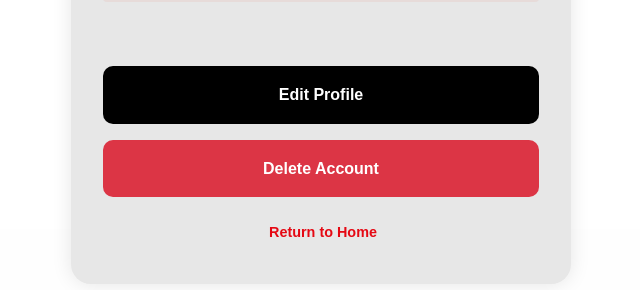
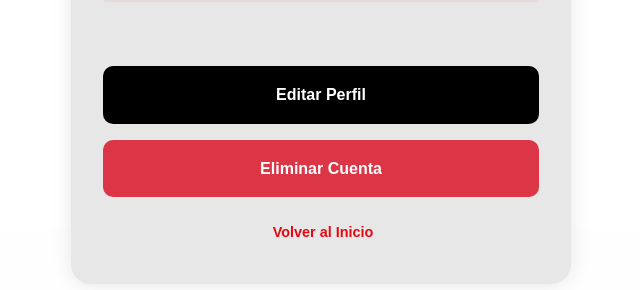
Before and after one commit to michaelRS2002/Popfix-front, a React (Vite) app: page /user in a window 1280 px wide. Shown: the part 733-1023 px from the top of the page, without its empty margins (319-959 px from the left). Built offline with nearby package versions, Linux system fonts and the light colour scheme; no server answers; sample sign-in values are in the browser's storage.

Commit message:
WCAG 3.1.1 applied and edited some comments in english instead of spanish

```diff
--- a/index.html
+++ b/index.html
@@ -1,5 +1,5 @@
 <!DOCTYPE html>
-<html lang="en">
+<html lang="es">
 
   <head>
     <meta charset="UTF-8" />
--- a/src/views/ProfileScreen/ProfileScreen.tsx
+++ b/src/views/ProfileScreen/ProfileScreen.tsx
@@ -95,7 +95,7 @@ export function ProfileScreen() {
           <button
             className="back-button"
             onClick={handleBackToCatalog}
-            aria-label="Return to catalog"
+            aria-label="Volver al catálogo"
           >
             <IoArrowBack />
             <span>Volver al Catálogo</span>
@@ -103,7 +103,7 @@ export function ProfileScreen() {
           <button
             className="edit-button"
             onClick={handleEditProfile}
-            aria-label="Edit profile"
+            aria-label="Editar perfil"
           >
             <AiFillSetting aria-hidden="true" />
             <span>Editar Perfil</span>
--- a/src/views/User/Edit-user/Edit-user.tsx
+++ b/src/views/User/Edit-user/Edit-user.tsx
@@ -107,7 +107,7 @@ const EditUser: React.FC = () => {
             <Link
               to="/user"
               className="back-arrow-edit"
-              aria-label="Back to profile"
+              aria-label="Volver al perfil"
             >
               ←
             </Link>
@@ -116,8 +116,8 @@ const EditUser: React.FC = () => {
               alt="Logotipo de PopFix - ícono de carrete de película"
               className="icon"
             />
-            <h2>Edit Profile</h2>
-            <p>Update your personal information</p>
+            <h2>Editar Perfil</h2>
+            <p>Actualiza tu información personal</p>
 
             <form className="edit-form" onSubmit={handleSubmit} noValidate>
               <label htmlFor="nombres">Name</label>
--- a/src/views/User/User.tsx
+++ b/src/views/User/User.tsx
@@ -101,7 +101,7 @@ const User: React.FC = () => {
             <div className="user-box">
               <p className="error-message">{error}</p>
               <Link to="/home" className="login-link">
-                Return to Home
+                Volver al Inicio
               </Link>
             </div>
           </div>
@@ -123,7 +123,7 @@ const User: React.FC = () => {
             <Link
               to="/home"
               className="back-arrow-user"
-              aria-label="Return to home"
+              aria-label="Volver al inicio"
             >
               ←
             </Link>
@@ -168,22 +168,22 @@ const User: React.FC = () => {
               <Link
                 to="/edit-user"
                 className="btn-edit"
-                aria-label="Edit your profile information"
+                aria-label="Editar información de tu perfil"
               >
-                Edit Profile
+                Editar Perfil
               </Link>
               <Link
                 to="/delete-user"
                 className="btn-delete"
-                aria-label="Permanently delete your account"
+                aria-label="Eliminar permanentemente tu cuenta"
               >
-                Delete Account
+                Eliminar Cuenta
               </Link>
             </div>
 
             <label className="login-redirect">
               <Link to="/home" className="login-link">
-                Return to Home
+                Volver al Inicio
               </Link>
             </label>
           </div>
```
Also changed, not shown: 1 other file (tests, documents, lock files or other folders).
